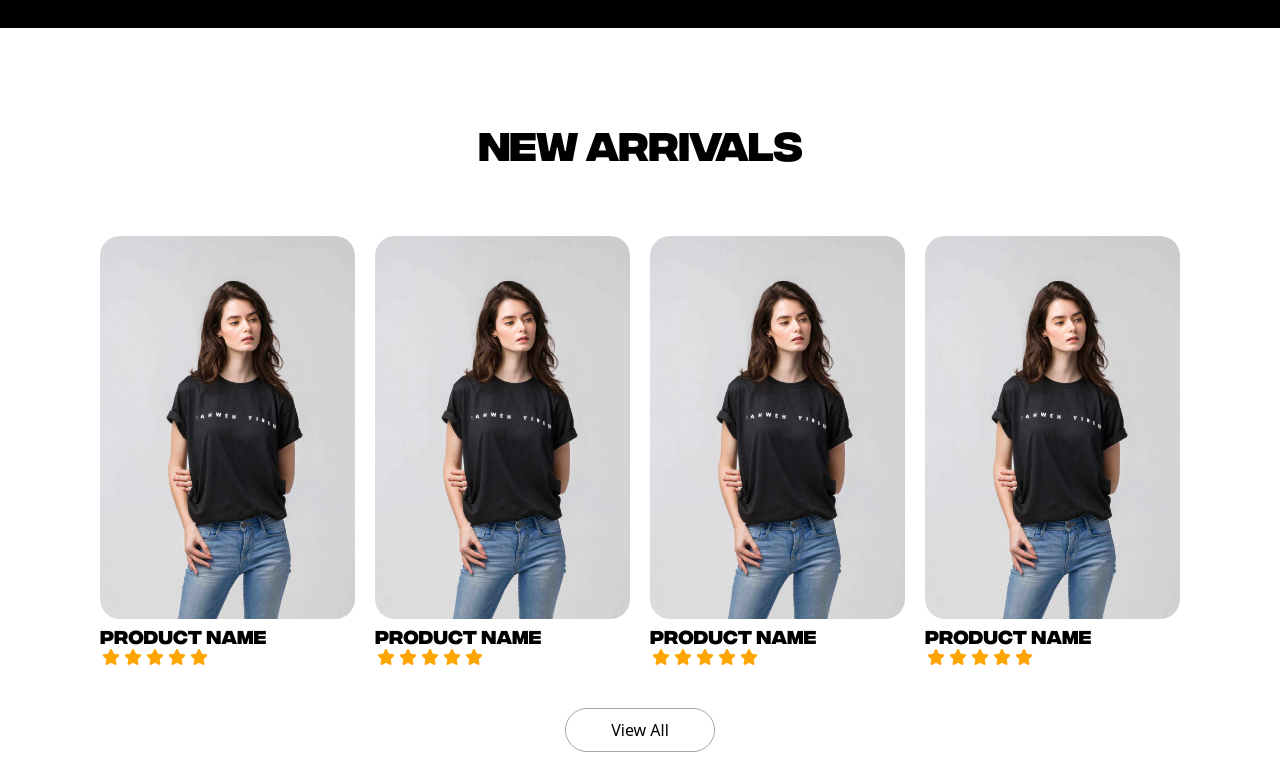
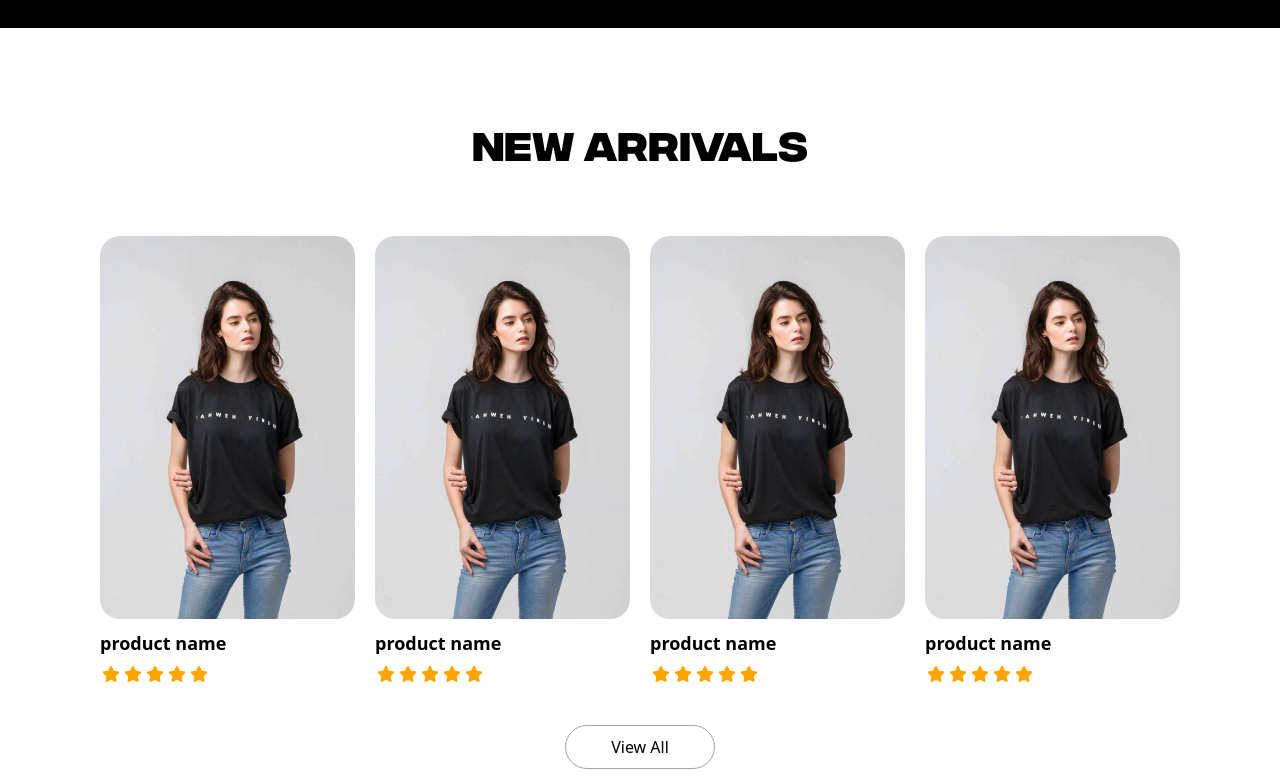
Before and after one commit to kiknalex/E-commerce-Shop, a React (Vite) app: page / in a window 1280 px wide. Shown: the part 840-1620 px from the top of the page. Built offline with nearby package versions, Linux system fonts and the light colour scheme.

Commit message:
fix: margins for title--sm class

```diff
--- a/src/_base.css
+++ b/src/_base.css
@@ -17,8 +17,11 @@
     input {
         all: unset;
     }
-    h1, h2, h3, h4 {
+    h1, h2, h4 {
         font-family: Integral-CF, system-ui;
+        margin: 0;
+    }
+    h3 {
         margin: 0;
     }
     ul, li {
--- a/src/components/Home/CategorySquares/CategorySquare.jsx
+++ b/src/components/Home/CategorySquares/CategorySquare.jsx
@@ -8,7 +8,7 @@ const CategorySquare = ({ category, imgSrc }) => {
         height="100"
         className="category-square-img"
       />
-      <h3>{category}</h3>
+      <h3 className="title--sm">{category}</h3>
     </a>
   );
 };
--- a/src/components/Home/HomeCategory/CategoryProduct.jsx
+++ b/src/components/Home/HomeCategory/CategoryProduct.jsx
@@ -2,7 +2,7 @@ const CategoryProduct = () => {
   return (
     <div className="product-flex">
       <img src="casual.jpg" alt="" className="items-line-img" />
-      <h3>product name</h3>
+      <h3 className="title--sm">product name</h3>
       <div className="rating">
         <p className="sr-only">rating is 5 out of 5</p>
         <i className="fa-solid fa-star"></i>
--- a/src/styles/typography.css
+++ b/src/styles/typography.css
@@ -5,19 +5,19 @@
     font-weight: 800;
     line-height: 1.05;
     letter-spacing: -1.5px;
+    font-style: Integral-CF;
   }
 
   .title {
     font-size: 	2.5rem;
     font-weight: 900;
-    letter-spacing: -1px;
-    text-transform: uppercase;
+
   }
 
   .title--sm {
     font-size: 1.125rem;
-    font-weight: 900;
     line-height: 1.06;
+    margin-block: 10px;
   }
 
   /* Texts */
```
